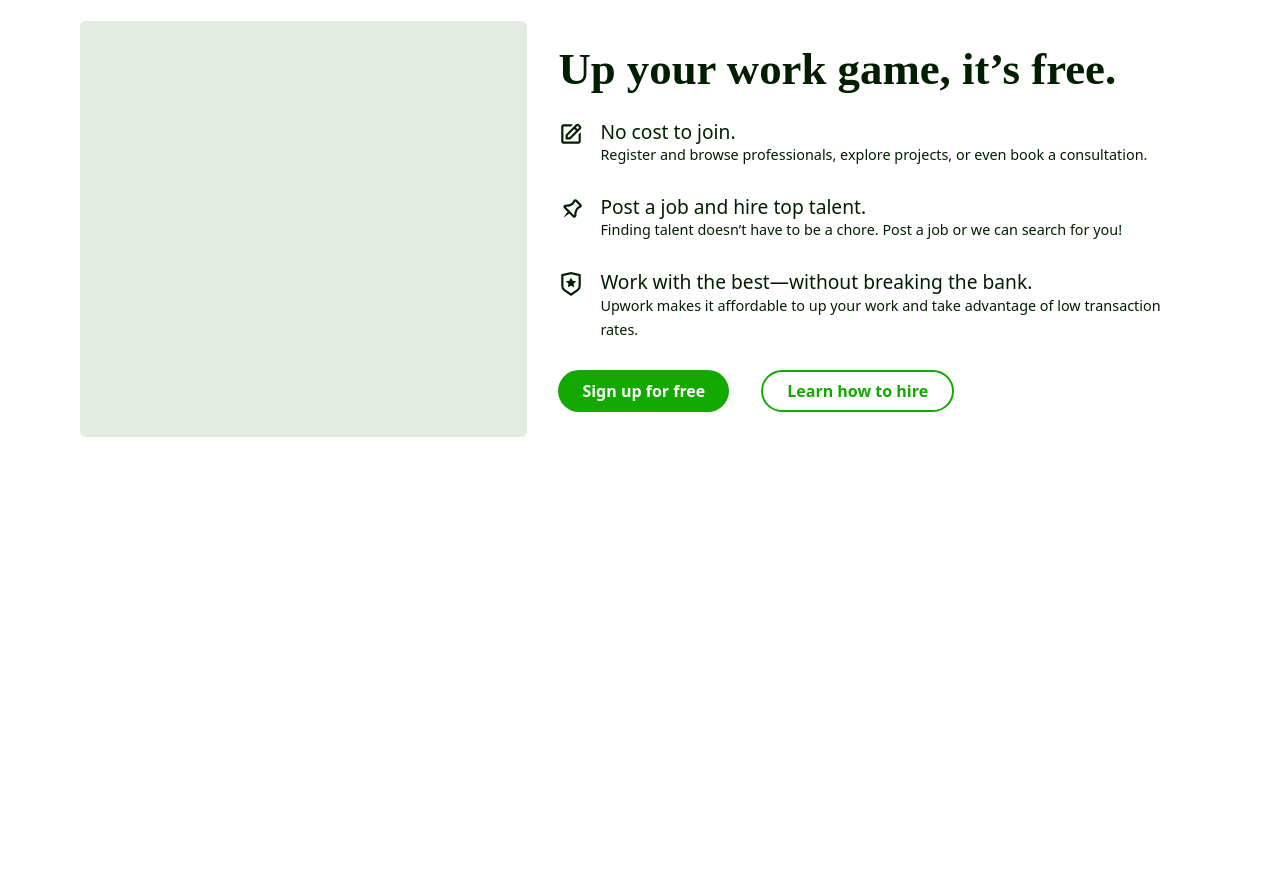
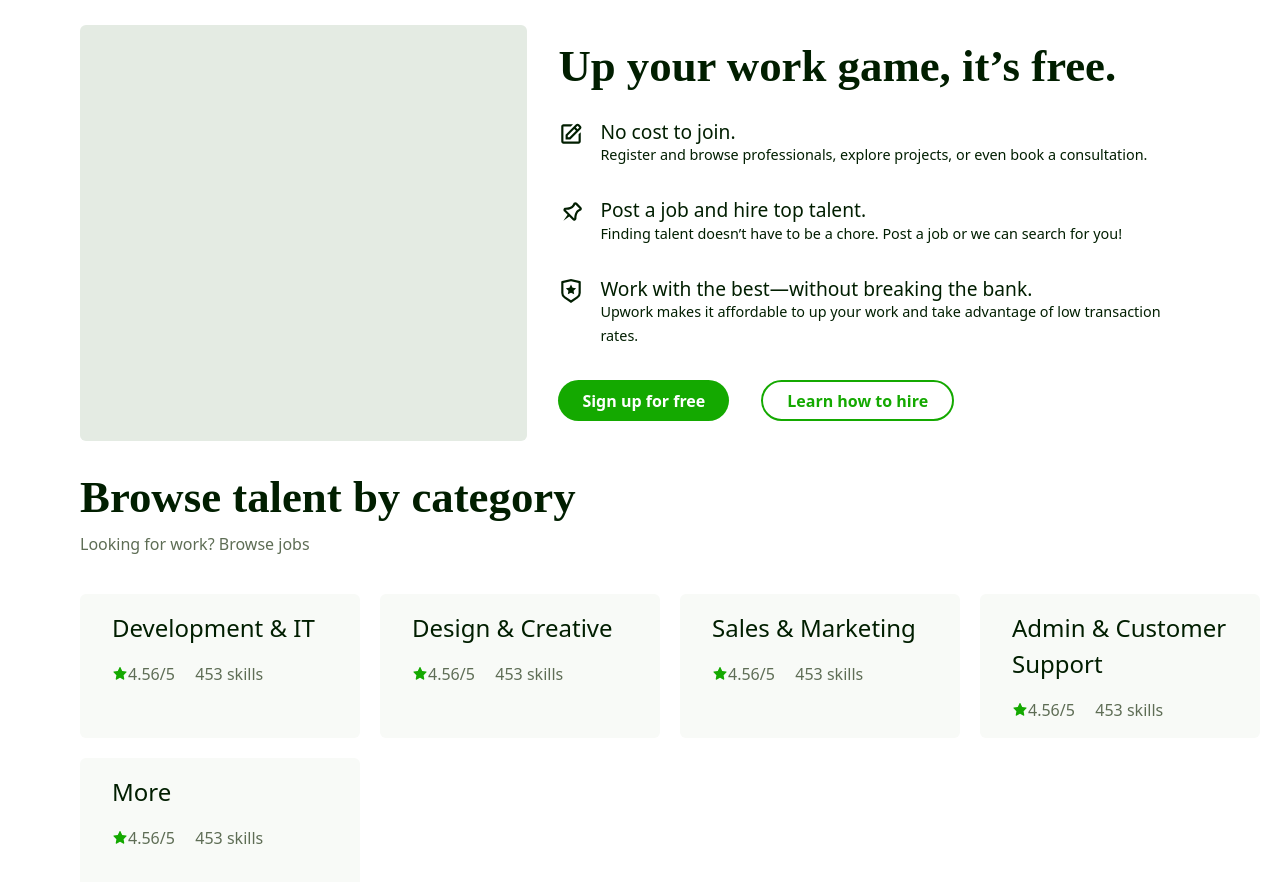
Before and after one commit to shonmacray/upwork-landing-clone, a Next.js app: page / in a window 1280 px wide. Shown: the part 580-1462 px from the top of the page. Before the commit the page ends 1046 px from the top, so only its background shows below. Built offline with nearby package versions, Linux system fonts and the light colour scheme.

Commit message:
designed section3

```diff
--- a/src/components/Header.tsx
+++ b/src/components/Header.tsx
@@ -2,6 +2,7 @@ import headerStyles from "../styles/sample.module.scss";
 import { FiSearch } from "react-icons/fi";
 import { HiChevronDown } from "react-icons/hi";
 import AppButton from "./Button";
+import { categories } from "@/utils";
 
 interface Props {
   children: JSX.Element;
@@ -9,13 +10,7 @@ interface Props {
 
 export default function SiteHeader({ children }: Props): JSX.Element {
   const mainLinks = ["Find Talent", "Find Work", "Why Upwork", "Enterprise"];
-  const moreLinks = [
-    "Development & IT",
-    "Design & Creative",
-    "Sales & Marketing",
-    "Admin & Customer Support",
-    "More",
-  ];
+
   return (
     <div>
       <div className={headerStyles.mainHeader}>
@@ -47,8 +42,8 @@ export default function SiteHeader({ children }: Props): JSX.Element {
       </div>
       <div className={headerStyles.subMain}>
         <ul className={headerStyles.moreList}>
-          {moreLinks.map((link) => (
-            <li key={link}>{link}</li>
+          {categories.map((category) => (
+            <li key={category}>{category}</li>
           ))}
         </ul>
       </div>
--- a/src/pages/index.tsx
+++ b/src/pages/index.tsx
@@ -5,6 +5,9 @@ import ListWithIcon from "@/components/ListWithIcon";
 import { BiEdit } from "react-icons/bi";
 import { TiPinOutline } from "react-icons/ti";
 import { RiShieldStarLine } from "react-icons/ri";
+import { AiFillStar } from "react-icons/ai";
+
+import { categories } from "@/utils";
 
 const inter = Kumbh_Sans({ subsets: ["latin"] });
 
@@ -52,6 +55,25 @@ export default function Home() {
           </div>
         </div>
       </div>
+      <div className={homeStyles.sectionThree}>
+        <h1>Browse talent by category</h1>
+        <p className={homeStyles.looking}>
+          Looking for work? <span>Browse jobs</span>
+        </p>
+        <div className={homeStyles.categories}>
+          {categories.map((category) => (
+            <div className={homeStyles.category} key={category}>
+              <p>{category}</p>
+              <div className={homeStyles.more}>
+                <div className={homeStyles.withIcon}>
+                  <AiFillStar className={homeStyles.icon} /> 4.56/5
+                </div>
+                <div>453 skills</div>
+              </div>
+            </div>
+          ))}
+        </div>
+      </div>
     </main>
   );
 }
--- a/src/styles/home.module.scss
+++ b/src/styles/home.module.scss
@@ -1,10 +1,15 @@
 @import "./sample.module.scss";
 $hero-yp: 1rem;
-$space-big: 1.8rem;
+$space-big: 2rem;
 $container-px: 5rem;
 $heading: 2.8rem;
 %pb {
   padding-bottom: 1.5rem;
+}
+%heading {
+  font-size: $heading;
+  font-family: $upwork-sans;
+  line-height: $heading;
 }
 .container {
   padding-left: $container-px;
@@ -60,8 +65,8 @@ $heading: 2.8rem;
 }
 .sections {
   @include flex;
-  padding-top: $space-big;
-  padding-bottom: $space-big;
+  margin-top: $space-big;
+  margin-bottom: $space-big;
   align-items: center;
   .sectionOne {
     width: 40%;
@@ -71,9 +76,7 @@ $heading: 2.8rem;
   }
   .sectionTwo {
     h1 {
-      font-size: $heading;
-      font-family: $upwork-sans;
-      line-height: $heading;
+      @extend %heading;
       @extend %bold;
     }
     .btnContainer {
@@ -81,7 +84,57 @@ $heading: 2.8rem;
     }
   }
 }
-
 .separatorX {
   width: 2rem;
 }
+
+.sectionThree {
+  margin-top: $space-big;
+  margin-bottom: $space-big;
+  .looking {
+    color: #5e6d55;
+    @extend %semi-bold;
+    margin-top: 0.7rem;
+  }
+  h1 {
+    font-size: $heading;
+    font-family: $upwork-sans;
+    @extend %bold;
+    line-height: 3rem;
+  }
+  .categories {
+    display: grid;
+    grid-template-columns: 25% 25% 25% 25%;
+    grid-template-rows: auto;
+    gap: 20px;
+    flex-wrap: wrap;
+    justify-content: space-between;
+    margin-top: 2.4rem;
+    .category {
+      background-color: #f8faf7;
+      height: 9rem;
+      padding: 1rem 2rem;
+      border-radius: 6px;
+      //   width: 25%;
+      p {
+        font-size: 1.5rem;
+        @extend %semi-bold;
+      }
+      .more {
+        @include flex;
+        align-items: center;
+        width: 70%;
+        justify-content: $justify-between;
+        margin-top: 1rem;
+        color: #5e6d55;
+        .withIcon {
+          @include flex;
+          align-items: center;
+        }
+      }
+      .icon {
+        color: $primary-color;
+      }
+    }
+  }
+}
--- a/src/styles/sample.module.scss
+++ b/src/styles/sample.module.scss
@@ -30,6 +30,9 @@ $upwork-sans: "Times New Roman", Times, serif !important;
 }
 %bold {
   font-weight: 600;
+}
+%semi-bold {
+  font-weight: 500;
 }
 .mainHeader {
   border-bottom: 1px solid $border-color;
--- /dev/null
+++ b/src/utils.ts
@@ -0,0 +1,7 @@
+export const categories = [
+    "Development & IT",
+    "Design & Creative",
+    "Sales & Marketing",
+    "Admin & Customer Support",
+    "More",
+];
```
